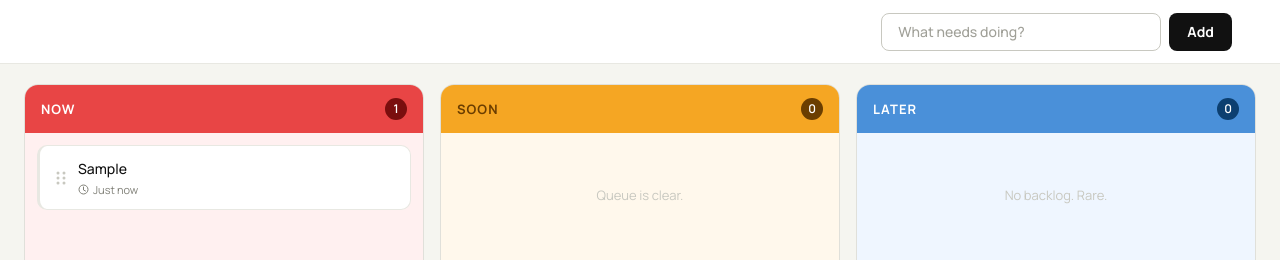
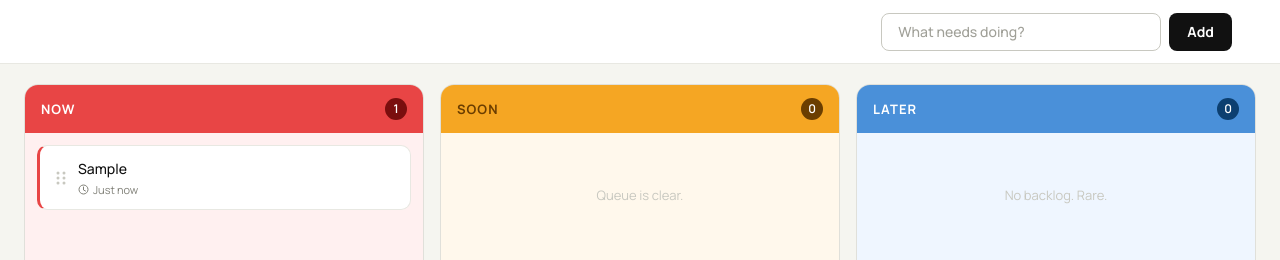
Before and after one commit to Bolujxl/Getsorted, a React (Vite) app: page / in a window 1280 px wide. Both pictures are taken after typing "Sample" into the empty fields and a click on the button "Add". Shown: the top 260 px of the page. Built offline with nearby package versions, Linux system fonts and the light colour scheme.

Commit message:
Fix: card left border accent lost — borderColor shorthand was overriding borderLeftColor in style object

```diff
--- a/src/App.tsx
+++ b/src/App.tsx
@@ -369,15 +369,12 @@ const TaskCard = memo(function TaskCard({ task, index, onDelete }: TaskCardProps
               : isHovered
                 ? 'var(--gs-card-hover)'
                 : 'var(--gs-card-bg)',
-            border: '1px solid var(--gs-card-border)',
+            border: `1px solid ${isHovered && !snapshot.isDragging ? 'var(--gs-card-border-hover)' : 'var(--gs-card-border)'}`,
             borderLeftWidth: 3,
             borderLeftColor: `var(--gs-${task.column}-accent)`,
             borderRadius: 10,
             padding: '12px 14px',
             gap: 10,
-            borderColor: isHovered && !snapshot.isDragging
-              ? 'var(--gs-card-border-hover)'
-              : 'var(--gs-card-border)',
           }}
         >
           {/* Drag handle */}
```
